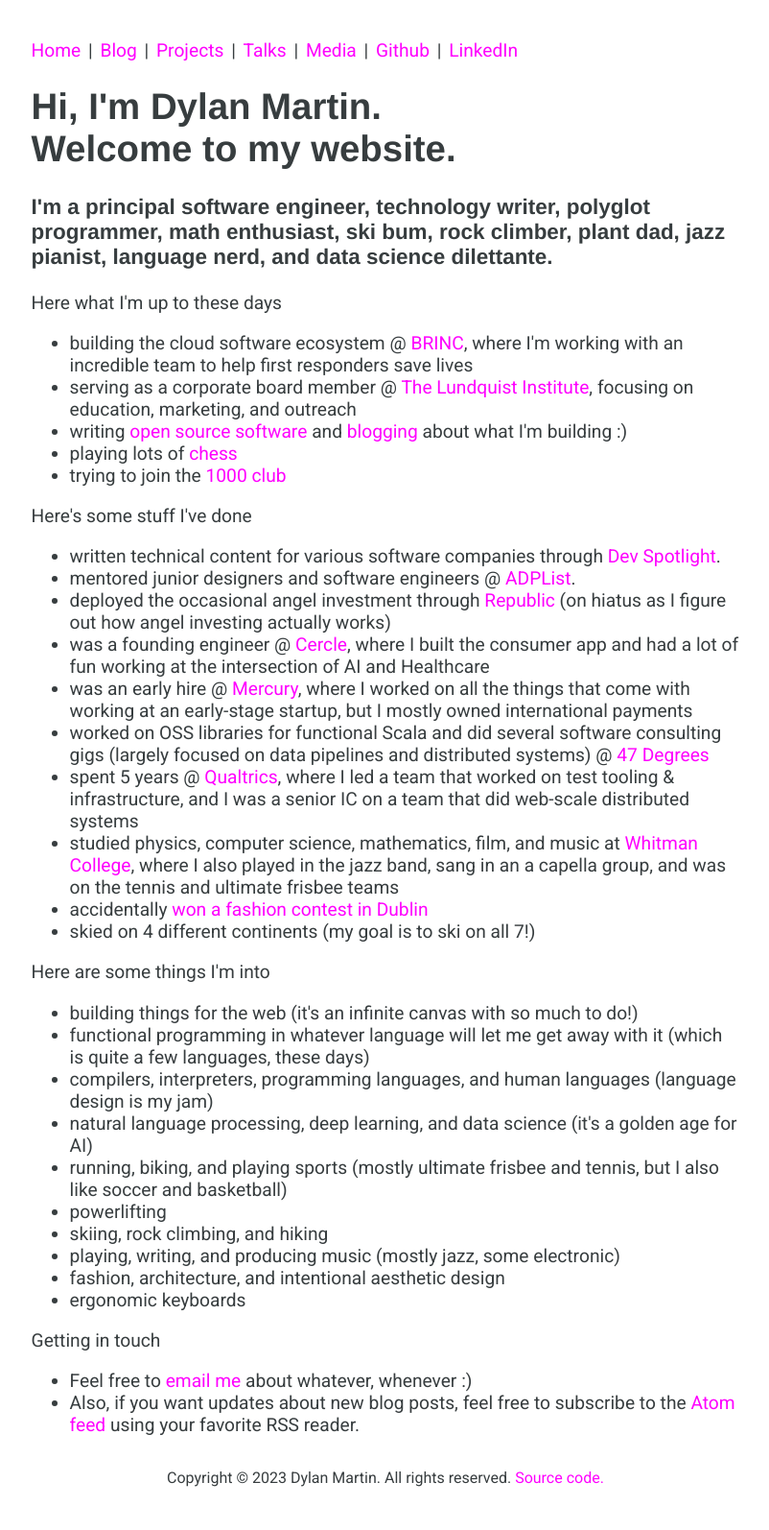
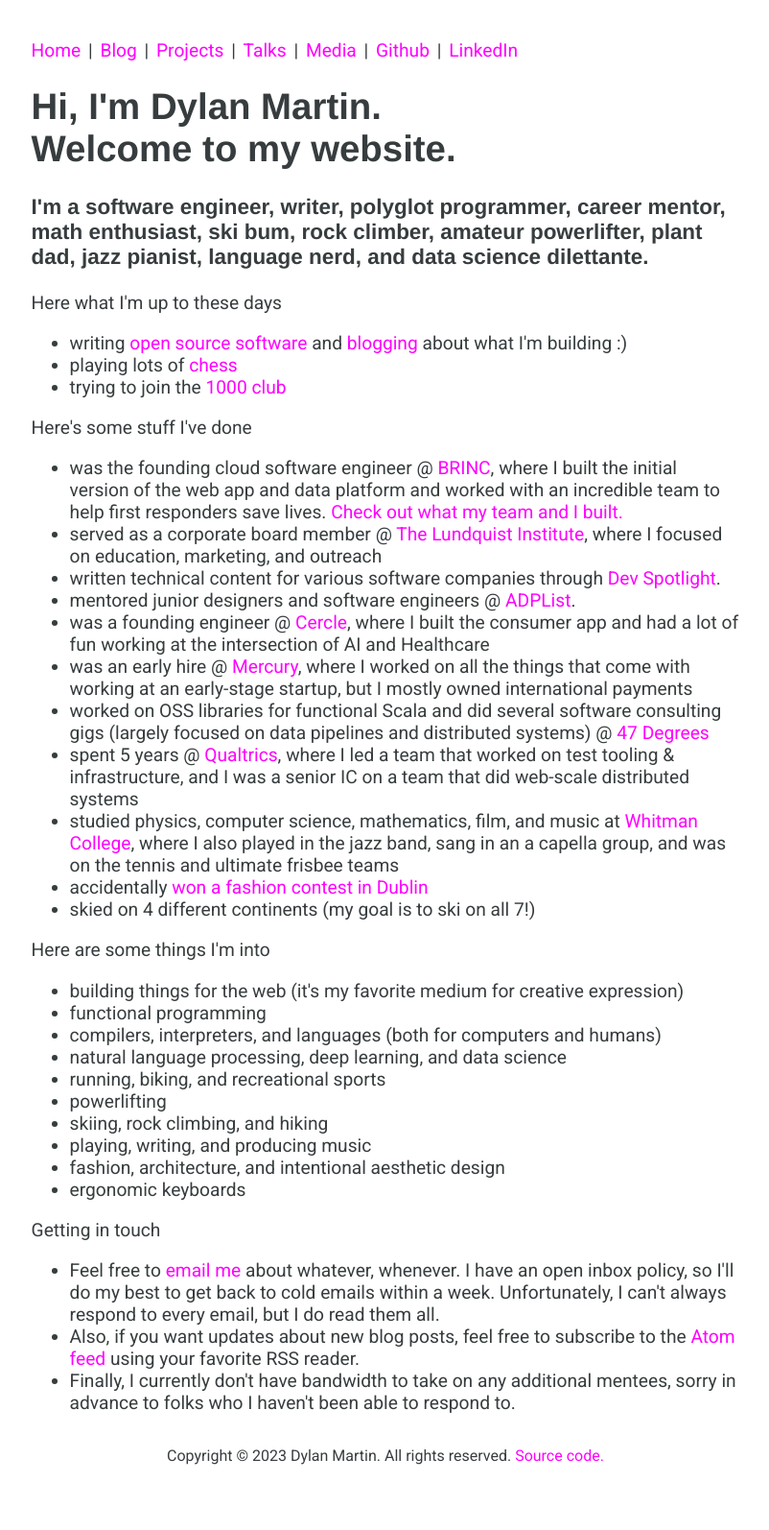
Before and after one commit to dmarticus/dmarticus.github.io, a Jekyll site: the page built from index.html, in a window 1280 px wide. Shown: the whole page at 96% size, without its empty margins (238-1040 px from the left). Built offline with Jekyll 4.4.1, drawn with Linux system fonts in a browser that asks for light colours; after the commit the page ends 1571 px from its top, so only the background shows below that.

Commit message:
some updates

```diff
--- a/index.html
+++ b/index.html
@@ -5,25 +5,13 @@
 
 <h1>Hi, I'm Dylan Martin. <br />Welcome to my website.</h1>
 <h3>
-  I'm a principal software engineer, technology writer, polyglot programmer,
-  math enthusiast, ski bum, rock climber, plant dad, jazz pianist, language
+  I'm a software engineer, writer, polyglot programmer, career mentor, math enthusiast, ski
+  bum, rock climber, amateur powerlifter, plant dad, jazz pianist, language
   nerd, and data science dilettante.
 </h3>
 
 <header>Here what I'm up to these days</header>
 <ul>
-  <li>
-    building the cloud software ecosystem @
-    <a href="https://brincdrones.com/" rel="noreferrer" target="_blank">BRINC</a
-    >, where I'm working with an incredible team to help first responders save
-    lives
-  </li>
-  <li>
-    serving as a corporate board member @
-    <a href="https://lundquist.org/" rel="noreferrer" target="_blank"
-      >The Lundquist Institute</a
-    >, focusing on education, marketing, and outreach
-  </li>
   <li>
     writing
     <a href="https://github.com/dmarticus/" rel="noreferrer" target="_blank"
@@ -37,11 +25,32 @@
       >chess</a
     >
   </li>
-  <li>trying to join the <a href="https://www.menshealth.com/fitness/a37989261/1000-pound-club/" rel="noreferrer" target="_blank">1000 club</a></li>
+  <li>
+    trying to join the
+    <a
+      href="https://www.menshealth.com/fitness/a37989261/1000-pound-club/"
+      rel="noreferrer"
+      target="_blank"
+      >1000 club</a
+    >
+  </li>
 </ul>
 
 <header>Here's some stuff I've done</header>
 <ul>
+  <li>
+    was the founding cloud software engineer @
+    <a href="https://brincdrones.com/" rel="noreferrer" target="_blank">BRINC</a
+    >, where I built the initial version of the web app and data platform and
+    worked with an incredible team to help first responders save lives. <a href="https://brincdrones.com/liveops" rel="noreferrer" target="_blank">Check out what my team and I built.</a
+    >
+  </li>
+  <li>
+    served as a corporate board member @
+    <a href="https://lundquist.org/" rel="noreferrer" target="_blank"
+      >The Lundquist Institute</a
+    >, where I focused on education, marketing, and outreach
+  </li>
   <li>
     written technical content for various software companies through
     <a href="https://www.devspotlight.com/" rel="noreferrer" target="_blank"
@@ -51,15 +60,6 @@
   <li>
     mentored junior designers and software engineers @
     <a href="https://adplist.org/" rel="noreferrer" target="_blank">ADPList</a>.
-  </li>
-  <li>
-    deployed the occasional angel investment through
-    <a
-      href="https://republic.com/@hiro-antagonist"
-      rel="noreferrer"
-      target="_blank"
-      >Republic</a
-    > (on hiatus as I figure out how angel investing actually works)
   </li>
   <li>
     was a founding engineer @
@@ -114,27 +114,17 @@
 <header>Here are some things I'm into</header>
 <ul>
   <li>
-    building things for the web (it's an infinite canvas with so much to do!)
+    building things for the web (it's my favorite medium for creative expression)
   </li>
+  <li>functional programming</li>
+  <li>compilers, interpreters, and languages (both for computers and humans)</li>
+  <li>natural language processing, deep learning, and data science</li>
   <li>
-    functional programming in whatever language will let me get away with it
-    (which is quite a few languages, these days)
-  </li>
-  <li>
-    compilers, interpreters, programming languages, and human languages
-    (language design is my jam)
-  </li>
-  <li>
-    natural language processing, deep learning, and data science (it's a golden
-    age for AI)
-  </li>
-  <li>
-    running, biking, and playing sports (mostly ultimate frisbee and tennis, but
-    I also like soccer and basketball)
+    running, biking, and recreational sports
   </li>
   <li>powerlifting</li>
   <li>skiing, rock climbing, and hiking</li>
-  <li>playing, writing, and producing music (mostly jazz, some electronic)</li>
+  <li>playing, writing, and producing music</li>
   <li>fashion, architecture, and intentional aesthetic design</li>
   <li>ergonomic keyboards</li>
 </ul>
@@ -143,11 +133,17 @@
 <ul>
   <li>
     Feel free to <a href="mailto:dmarticus@gmail.com">email me</a> about
-    whatever, whenever :)
+    whatever, whenever. I have an open inbox policy, so I'll do my best to get
+    back to cold emails within a week. Unfortunately, I can't always respond to
+    every email, but I do read them all.
   </li>
   <li>
     Also, if you want updates about new blog posts, feel free to subscribe to
     the <a href="/blog.xml">Atom feed</a>
     using your favorite RSS reader.
   </li>
+  <li>
+    Finally, I currently don't have bandwidth to take on any additional mentees,
+    sorry in advance to folks who I haven't been able to respond to.
+  </li>
 </ul>
```
